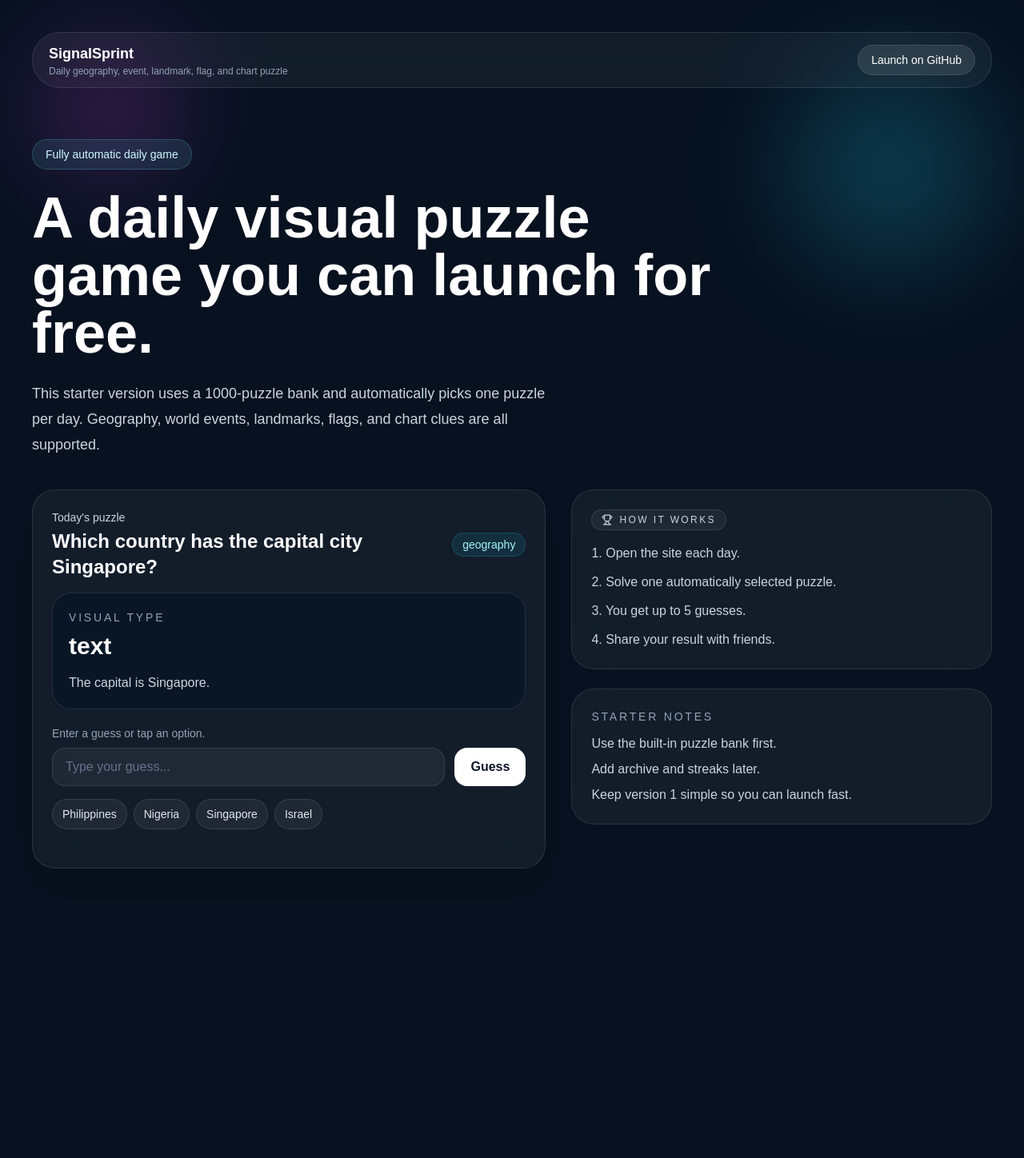
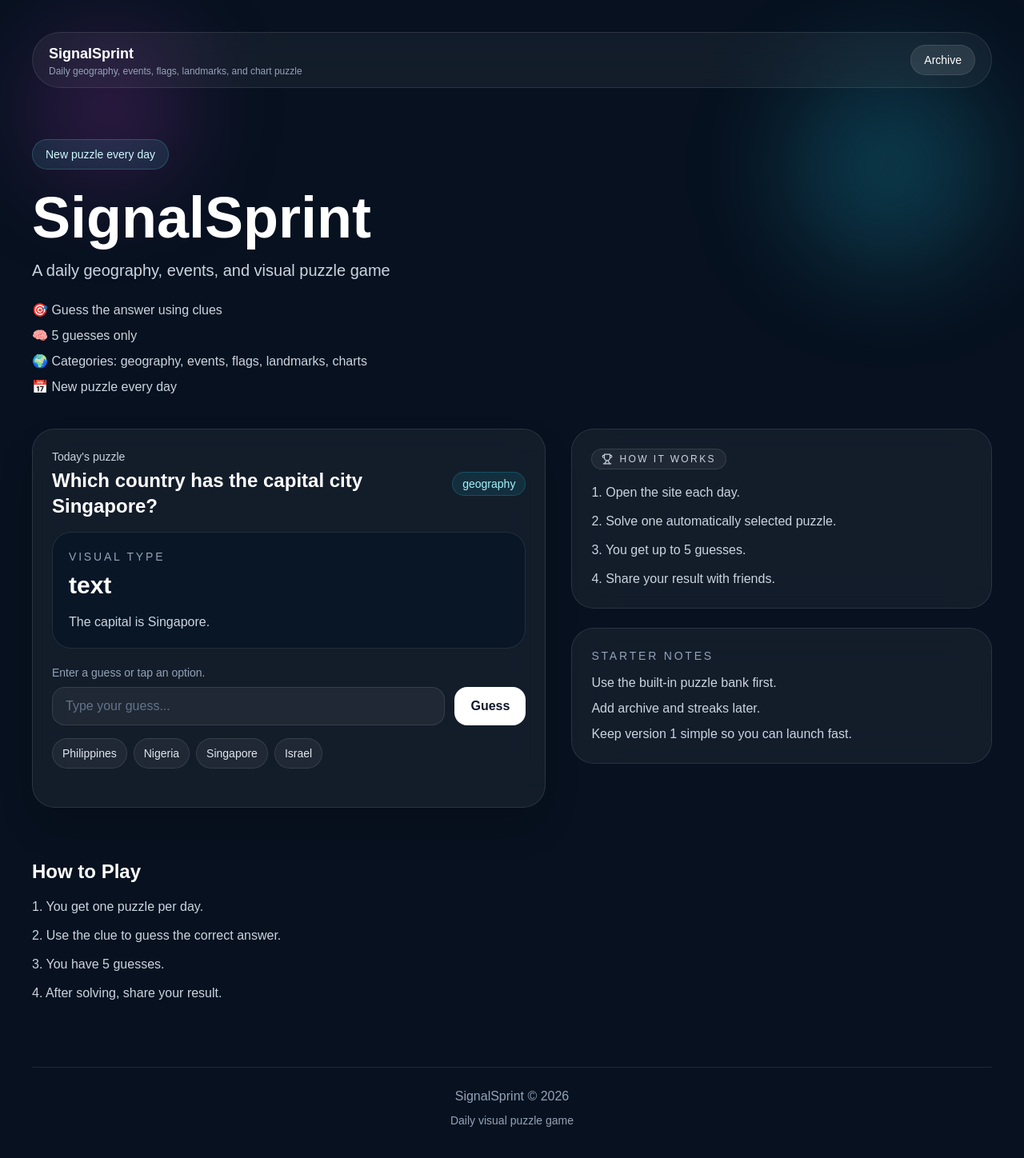
Before and after one commit to jzabhie/Daily-Game, a Next.js app: page / in a window 1280 px wide. Shown: the top 1448 px of the page at 80% size. Before the commit the page ends 1126 px from the top, so only its background shows below. Built offline with nearby package versions, Linux system fonts and the light colour scheme.

Commit message:
Update page.js

```diff
--- a/app/page.js
+++ b/app/page.js
@@ -12,33 +12,62 @@ export default function HomePage() {
         <div className="absolute right-10 top-20 h-64 w-64 rounded-full bg-cyan-400/20 blur-3xl" />
 
         <div className="relative mx-auto max-w-7xl px-6 py-10 md:px-10">
-          <nav className="flex items-center justify-between rounded-full border border-white/10 bg-white/5 px-5 py-3 backdrop-blur-xl">
+          <nav className="flex flex-wrap items-center justify-between gap-4 rounded-full border border-white/10 bg-white/5 px-5 py-3 backdrop-blur-xl">
             <div>
               <div className="text-lg font-semibold">SignalSprint</div>
-              <div className="text-xs text-slate-400">Daily geography, event, landmark, flag, and chart puzzle</div>
+              <div className="text-xs text-slate-400">
+                Daily geography, events, flags, landmarks, and chart puzzle
+              </div>
             </div>
-            <a
-              href="https://github.com/"
-              className="rounded-full border border-white/10 bg-white/10 px-4 py-2 text-sm"
-            >
-              Launch on GitHub
-            </a>
+
+            <div className="flex items-center gap-4">
+              <a
+                href="/archive"
+                className="rounded-full border border-white/10 bg-white/10 px-4 py-2 text-sm hover:bg-white/20"
+              >
+                Archive
+              </a>
+            </div>
           </nav>
 
           <div className="mt-16 max-w-4xl">
             <div className="inline-flex rounded-full border border-cyan-300/20 bg-cyan-300/10 px-4 py-2 text-sm text-cyan-100">
-              Fully automatic daily game
+              New puzzle every day
             </div>
+
             <h1 className="mt-6 text-5xl font-semibold leading-tight md:text-7xl">
-              A daily visual puzzle game you can launch for free.
+              SignalSprint
             </h1>
-            <p className="mt-6 max-w-2xl text-lg leading-8 text-slate-300">
-              This starter version uses a 1000-puzzle bank and automatically picks one puzzle per day.
-              Geography, world events, landmarks, flags, and chart clues are all supported.
+
+            <p className="mt-4 text-xl text-slate-300">
+              A daily geography, events, and visual puzzle game
             </p>
+
+            <div className="mt-6 space-y-2 text-slate-300">
+              <p>🎯 Guess the answer using clues</p>
+              <p>🧠 5 guesses only</p>
+              <p>🌍 Categories: geography, events, flags, landmarks, charts</p>
+              <p>📅 New puzzle every day</p>
+            </div>
           </div>
 
           <GameClient puzzle={puzzle} />
+
+          <div className="mt-16 max-w-3xl">
+            <h2 className="mb-4 text-2xl font-semibold">How to Play</h2>
+
+            <div className="space-y-3 text-slate-300">
+              <p>1. You get one puzzle per day.</p>
+              <p>2. Use the clue to guess the correct answer.</p>
+              <p>3. You have 5 guesses.</p>
+              <p>4. After solving, share your result.</p>
+            </div>
+          </div>
+
+          <footer className="mt-20 border-t border-white/10 pt-6 text-center text-slate-400">
+            <p>SignalSprint © 2026</p>
+            <p className="mt-2 text-sm">Daily visual puzzle game</p>
+          </footer>
         </div>
       </section>
     </main>
```
